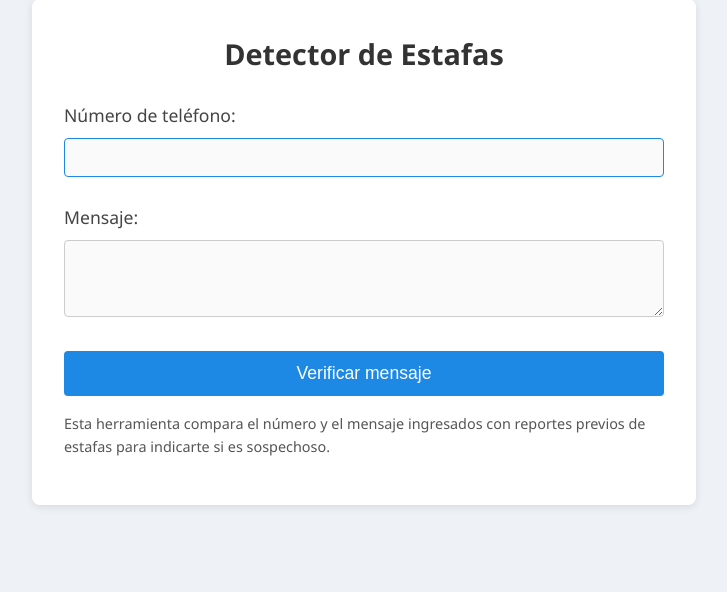
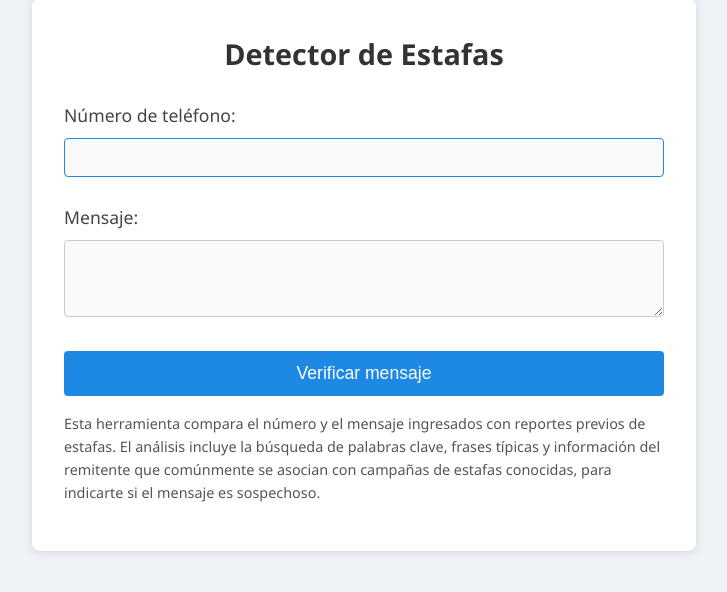
Before and after one commit to luisdiher22/DetectorEstafaCR, a Flask app: page / in a window 1280 px wide. Shown: the part 41-633 px from the top of the page, without its empty margins (276-1003 px from the left). Run offline with Flask 3, Linux system fonts and the light colour scheme.

Commit message:
feat: Enhance Spanish explanation of scam detection
Updated the `index.html` page to provide a more detailed
Spanish explanation of how the scam detection mechanism works.

The previous explanation was brief. The new text clarifies that
the analysis includes checking for keywords, phrases, and sender
information commonly associated with known scam campaigns.

```diff
--- a/templates/index.html
+++ b/templates/index.html
@@ -25,7 +25,7 @@
             <div>
                 <button type="submit">Verificar mensaje</button>
             </div>
-            <p class="info">Esta herramienta compara el número y el mensaje ingresados con reportes previos de estafas para indicarte si es sospechoso.</p>
+            <p class="info">Esta herramienta compara el número y el mensaje ingresados con reportes previos de estafas. El análisis incluye la búsqueda de palabras clave, frases típicas y información del remitente que comúnmente se asocian con campañas de estafas conocidas, para indicarte si el mensaje es sospechoso.</p>
         </form>
 
         {% if result_message %}
```
